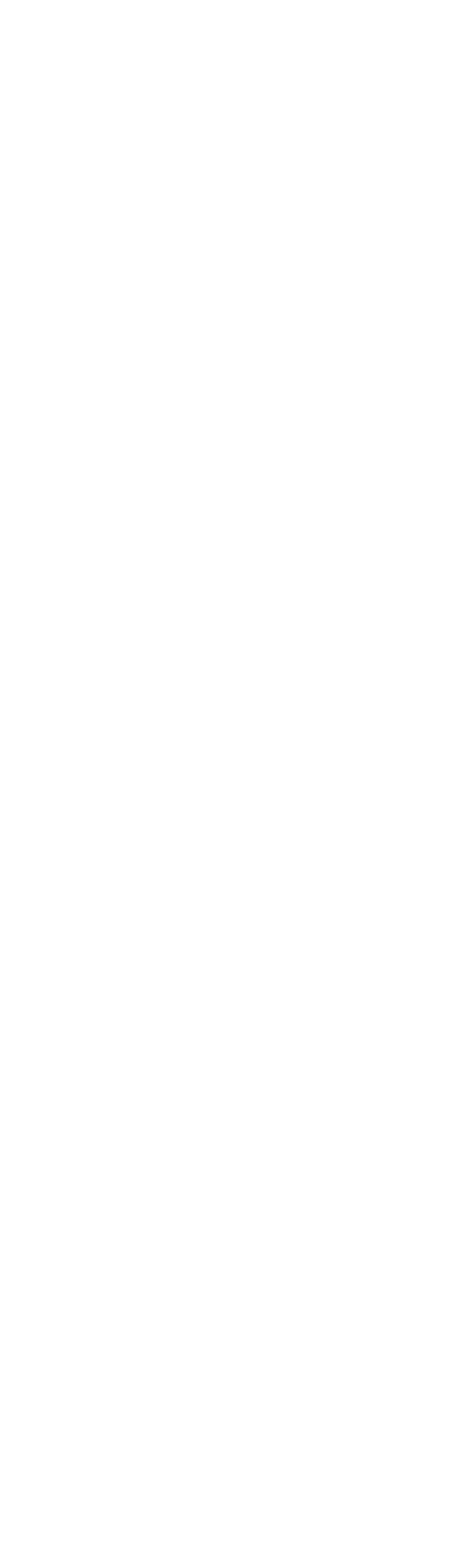
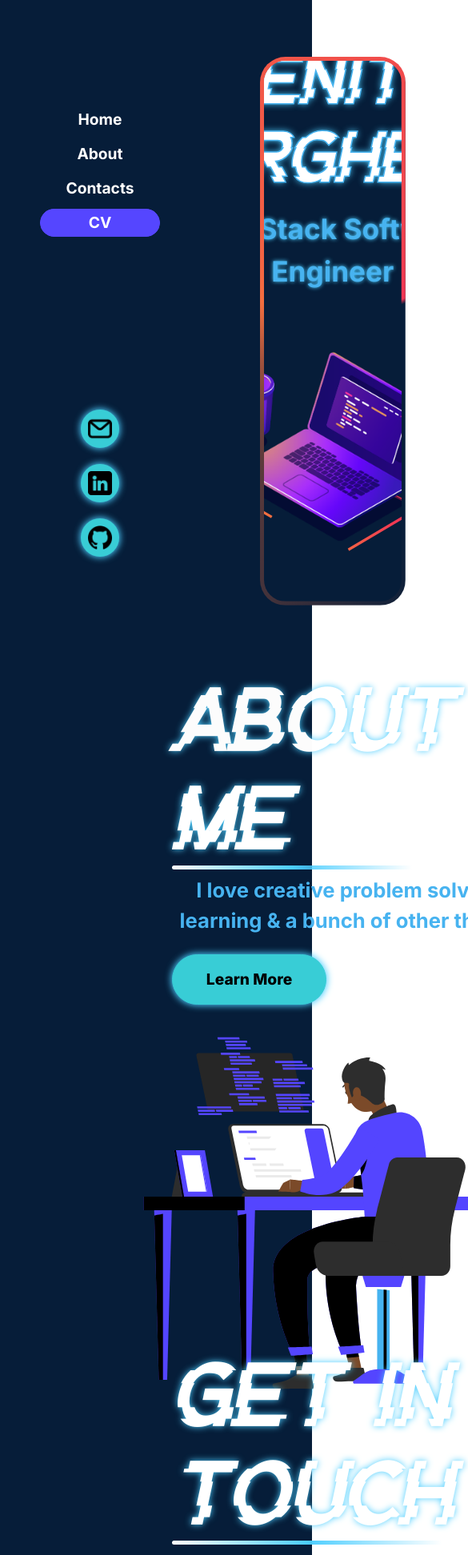
Before and after one commit to benj3110/Profile, a React (Vite) app in the folder Client/: page / in a window 390 px wide. Shown: the part 40-1984 px from the top of the page at 80% size, 585 px wide, since content can reach past the window. Before the commit the page ends 844 px from the top, so only its background shows below. Built offline with nearby package versions, Linux system fonts and the light colour scheme.

Commit message:
partly responsive

```diff
--- a/Client/src/index.css
+++ b/Client/src/index.css
@@ -79,8 +79,8 @@ button:focus-visible {
 	}
 }
 
-@media (max-width: 1000px) {
+/* @media (max-width: 1000px) {
 	body{
 		display: none;
 	}
-}
+} */
--- a/Client/src/pages/aboutIntro/AboutMe.module.scss
+++ b/Client/src/pages/aboutIntro/AboutMe.module.scss
@@ -77,12 +77,24 @@ background-image: linear-gradient(
 .Animation{
 	padding-right: 3rem;
 	padding-left: 6rem;
-	width: calc(40% - 9rem);
+	width: calc(50% - 9rem);
 }
-@media (min-width: 1600px)  {
-	// .Animation{
-	// 	margin-right: 6dvw;
-	// }
+@media (max-width: 1550px)  {
+	.SectionContainer{
+		flex-direction: column;
+	}
+	.Animation{
+		width: 640px;
+		padding: 0;
+	}
+}
+@media (max-width: 1100px)  {
+	.TitleUnderLine{
+		width: 400px;
+	}
+	.Animation{
+		width: 490px;
+	}
 }
 @keyframes blink {
 	0%, 19.999%, 22%,39.999%,41%, 62.999%, 64%, 64.999%, 73%, 100% {
--- a/Client/src/pages/contactsPage/ContactsPage.module.scss
+++ b/Client/src/pages/contactsPage/ContactsPage.module.scss
@@ -157,7 +157,7 @@
 		flex-direction: column;
 		justify-content: flex-start;
 	}
-	// .ImageContainer{
-	// 	height: 100%;
-	// }
+	.TitleUnderLine{
+		width: 450px;
+	}
 }
--- a/Client/src/pages/contactsPage/ContactsPage.tsx
+++ b/Client/src/pages/contactsPage/ContactsPage.tsx
@@ -3,6 +3,7 @@ import styles from "./ContactsPage.module.scss"
 import useInView from "../../hooks/useInView";
 import { useSpring, animated } from '@react-spring/web'
 const ContactsPage = () => {
+    //todo make contacts reactive
     const [isCopied, setIsCopied] = useState('Copy Email')
     const inView = useInView(0.1); // Trigger when 10% of the element is visible
     const [emailSpring, emailApi] = useSpring(() => ({
--- a/Client/src/pages/welcome/WelcomeScreen.module.scss
+++ b/Client/src/pages/welcome/WelcomeScreen.module.scss
@@ -10,16 +10,6 @@
 
 }
 
-
-.Job {
-	font-size: 2.8rem;
-	color: Colours.$lightBlue;
-	// text-shadow: 0 0 0.2rem Colours.$lightBlueGlow;
-	z-index: 1;
-	margin-top: 1rem;
-	margin-bottom: 1rem;
-	animation: jobAni 2s linear forwards;
-}
 @keyframes jobAni{
 	0%{
 		opacity: 0.1;
@@ -34,12 +24,11 @@
 	height: 400px;
 }
 .WelcomeScreenBox {
-	width: 65rem;
+	width: calc(100% - 10rem);
 	height: 80svh;
 	display: grid;
 	place-content: center;
 	overflow: hidden;
-	// background-color: Colours.$backgroundDark;
 	text-align: center;
 	--border-angle: 0turn; // For animation.
 	--main-bg: conic-gradient(
@@ -87,7 +76,8 @@
     display: flex;
     justify-content: center;
     align-items: center;
-
+	padding-left: 1rem;
+	padding-right: 1rem;
   }
   .Titlewrapper h1.Title {
     position: relative;
@@ -136,22 +126,21 @@
 	}
   }
 
-@media (max-width: 1500px) {
-	.WelcomeScreenBox {
-		width: 85%;
+.Job {
+	font-size: 2.8rem;
+	color: Colours.$lightBlue;
+	z-index: 1;
+	margin-top: 1rem;
+	margin-bottom: 1rem;
+	padding-left: 0.5rem;
+	padding-right: 0.5rem;
+	animation: jobAni 2s linear forwards;
+}
+@media (max-width: 1100px) {
+	.Titlewrapper h1.Title  {
+		font-size: Text.$textXL;
+	}
+	.Job{
+		font-size: Text.$textMD;
 	}
 }
-//old moving rectangle border
-//   @keyframes Name-animation{
-// 	$steps: 50;
-
-// 	@for $i from 0 through $steps {
-// 	  $step-percentage: percentage(math.div($i, $steps));
-// 	  $position1: $i * math.div(102%, $steps);
-// 	  $position2: calc(99% - #{$position1});
-
-// 	  #{$step-percentage} {
-// 		clip-path: inset(0px #{$position2} 0px #{$position1});
-// 	  }
-// 	}
-//   }
```
Also changed, not shown: 1 other file (tests, documents, lock files or other folders).
